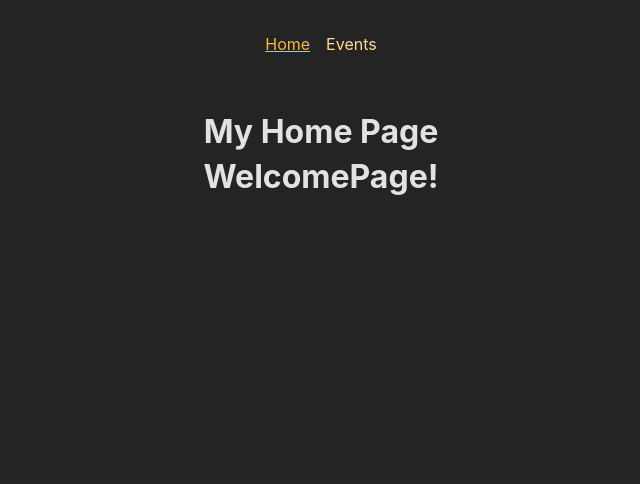
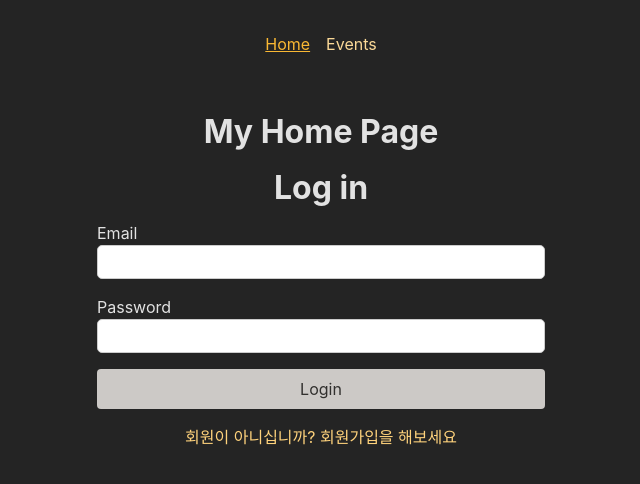
Before and after one commit to kimbyeongmo/event-app202407, a React (Create React App) app: page / in a window 1280 px wide. Shown: the top 484 px of the page, without its empty margins (319-959 px from the left). Built offline with nearby package versions, Linux system fonts and the light colour scheme.

Commit message:
# 인증 폼 생성

```diff
--- a/src/pages/SignUpPage.js
+++ b/src/pages/SignUpPage.js
@@ -1,7 +1,8 @@
 import React from 'react';
+import SignUpForm from '../components/auth/SignUpForm';
 
 const SignUpPage = () => {
-  return <h1>SignUpPage!</h1>;
+  return <SignUpForm />
 };
 
 export default SignUpPage;
--- a/src/pages/WelcomePage.js
+++ b/src/pages/WelcomePage.js
@@ -1,7 +1,8 @@
 import React from 'react';
+import LoginForm from '../components/auth/LoginForm';
 
 const WelcomePage = () => {
-  return <h1>WelcomePage!</h1>;
+  return <LoginForm />
 };
 
 export default WelcomePage;
```
